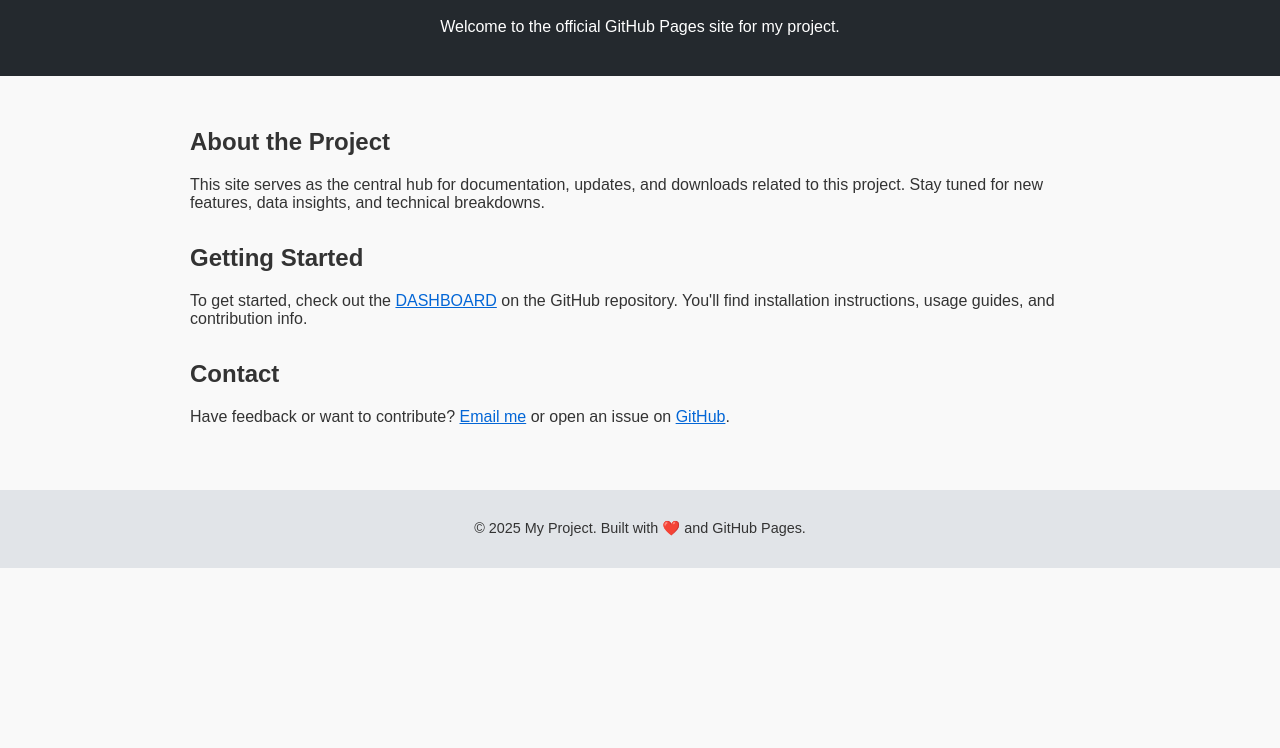
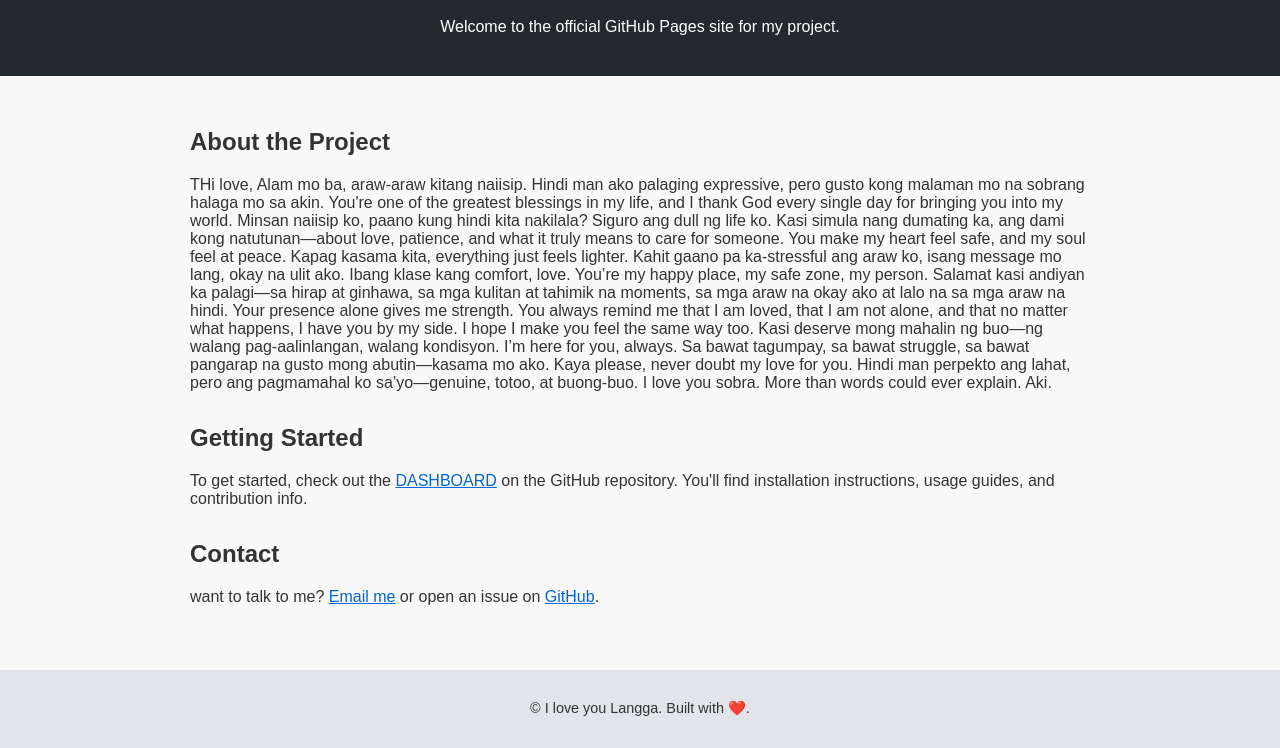
Before and after one commit to Kinsasikeanu/Project, a plain HTML site: page index.html in a window 1280 px wide. Shown: the part 64-812 px from the top of the page. Drawn offline with Linux system fonts and the light colour scheme.

Commit message:
Update index.html

```diff
--- a/index.html
+++ b/index.html
@@ -49,7 +49,23 @@
   <main>
     <section>
       <h2>About the Project</h2>
-      <p>This site serves as the central hub for documentation, updates, and downloads related to this project. Stay tuned for new features, data insights, and technical breakdowns.</p>
+      <p>THi love,
+Alam mo ba, araw-araw kitang naiisip. Hindi man ako palaging expressive, pero gusto kong malaman mo na sobrang halaga mo sa akin. You're one of the greatest blessings in my life, and I thank God every single day for bringing you into my world.
+
+Minsan naiisip ko, paano kung hindi kita nakilala? Siguro ang dull ng life ko. Kasi simula nang dumating ka, ang dami kong natutunan—about love, patience, and what it truly means to care for someone. You make my heart feel safe, and my soul feel at peace.
+
+Kapag kasama kita, everything just feels lighter. Kahit gaano pa ka-stressful ang araw ko, isang message mo lang, okay na ulit ako. Ibang klase kang comfort, love. You’re my happy place, my safe zone, my person.
+
+Salamat kasi andiyan ka palagi—sa hirap at ginhawa, sa mga kulitan at tahimik na moments, sa mga araw na okay ako at lalo na sa mga araw na hindi. Your presence alone gives me strength.
+You always remind me that I am loved, that I am not alone, and that no matter what happens, I have you by my side.
+
+I hope I make you feel the same way too. Kasi deserve mong mahalin ng buo—ng walang pag-aalinlangan, walang kondisyon. I’m here for you, always. Sa bawat tagumpay, sa bawat struggle, sa bawat pangarap na gusto mong abutin—kasama mo ako.
+
+Kaya please, never doubt my love for you. Hindi man perpekto ang lahat, pero ang pagmamahal ko sa’yo—genuine, totoo, at buong-buo.
+
+I love you sobra. More than words could ever explain.
+
+Aki.</p>
     </section>
     <section>
       <h2>Getting Started</h2>
@@ -57,11 +73,11 @@
     </section>
     <section>
       <h2>Contact</h2>
-      <p>Have feedback or want to contribute? <a href="mailto:your.email@example.com">Email me</a> or open an issue on <a href="#">GitHub</a>.</p>
+      <p>want to talk to me? <a href="mailto:supapokeanu@gmail.com">Email me</a> or open an issue on <a href="#">GitHub</a>.</p>
     </section>
   </main>
   <footer>
-    <p>&copy; 2025 My Project. Built with ❤️ and GitHub Pages.</p>
+    <p>&copy; I love you Langga. Built with ❤️.</p>
   </footer>
 </body>
 </html>
```
